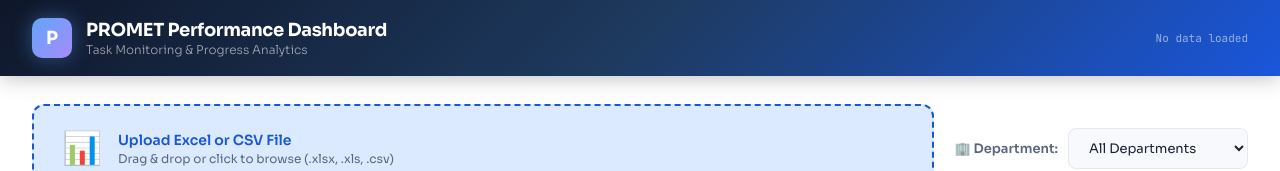
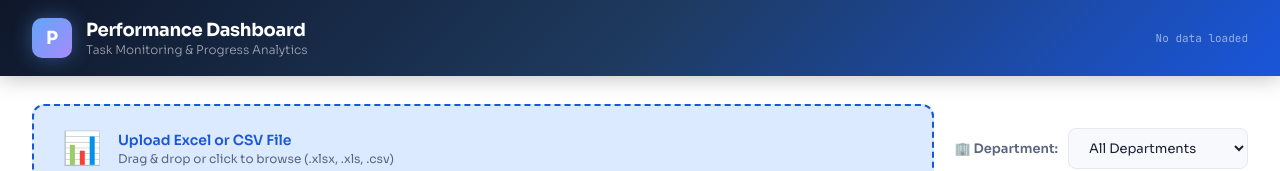
Before and after one commit to nadaqbit/Performance-Dashboard, a plain HTML site: page index.html in a window 1280 px wide. Shown: the top 171 px of the page. Drawn offline with nearby package versions, Linux system fonts and the light colour scheme.

Commit message:
Rename header from 'PROMET Performance Dashboard' to 'Performance Dashboard'

```diff
--- a/index.html
+++ b/index.html
@@ -308,7 +308,7 @@
   <div class="header-left">
     <div class="header-logo">P</div>
     <div class="header-title">
-      <h1>PROMET Performance Dashboard</h1>
+      <h1>Performance Dashboard</h1>
       <p>Task Monitoring & Progress Analytics</p>
     </div>
   </div>
```
